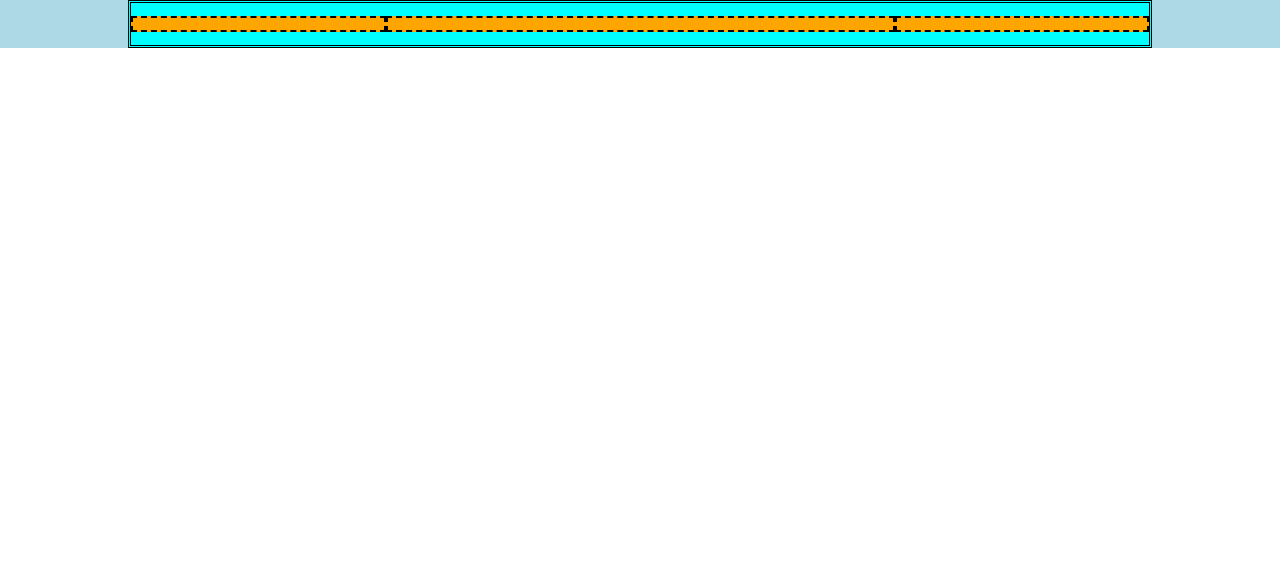
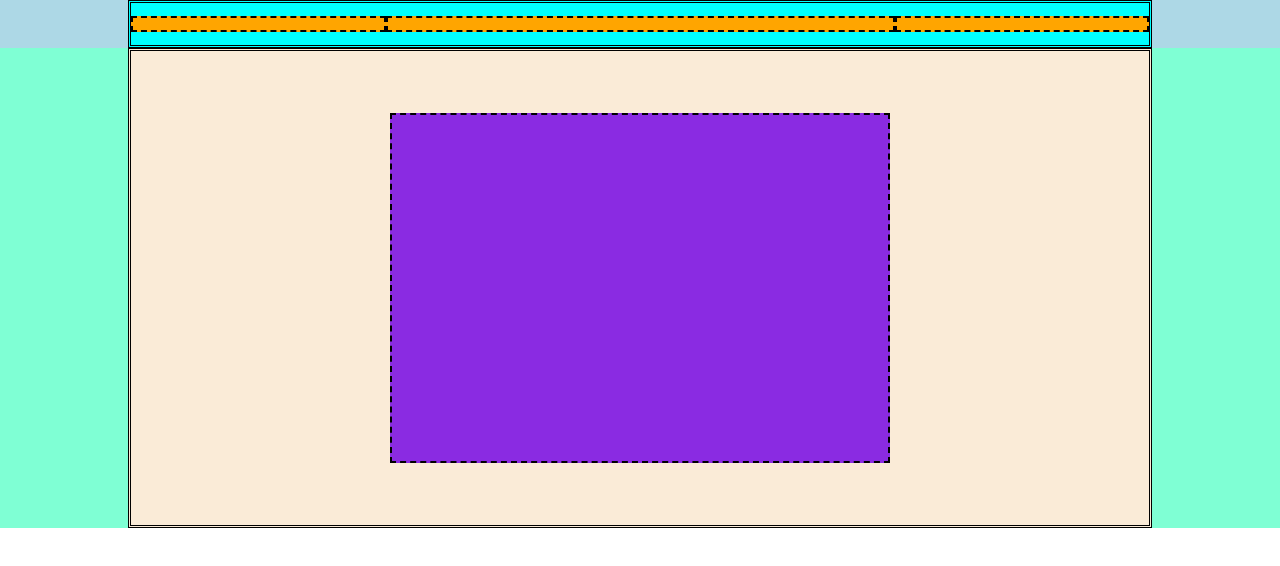
Before and after one commit to DavidePeloso-dev/htmlcss-struttura-discord, a plain HTML site: page index.html in a window 1280 px wide. Drawn offline with Linux system fonts and the light colour scheme.

Commit message:
Complete hero_section debug layout

```diff
--- a/css/style.css
+++ b/css/style.css
@@ -26,6 +26,25 @@
     background-color: orange;
     height: 1rem;
     border: 2px black dashed;
+}
+
+/* hero_section_debug */
+.debug .hero_section{
+    background-color: aquamarine;
+}
+
+.debug .hero_section .container{
+    border: 3px black double;
+    background-color: antiquewhite;
+    height: 60vh;
+}
+
+.debug .elements{
+    border: 2px black dashed;
+    background-color: blueviolet;
+    width: 500px;
+    height: 350px;
+
 }
 /* --------------------
    /debug_section
@@ -116,6 +135,12 @@ ul.d-flex{
     gap: 2rem;
     justify-content: center;
 }
+
+/* hero_section */
+.hero_section .container{
+    justify-content: center;
+    align-items: center;
+}
 /* --------------------
      /general_css
 -------------------- */
--- a/index.html
+++ b/index.html
@@ -26,5 +26,11 @@
         </div>
     </header>
     <!-- /#header -->
+    <div class="hero_section">
+        <div class="container d-flex">
+            <div class="elements"></div>
+        </div>
+    </div>
+    <!-- /.hero_section -->
 </body>
 </html>
```
